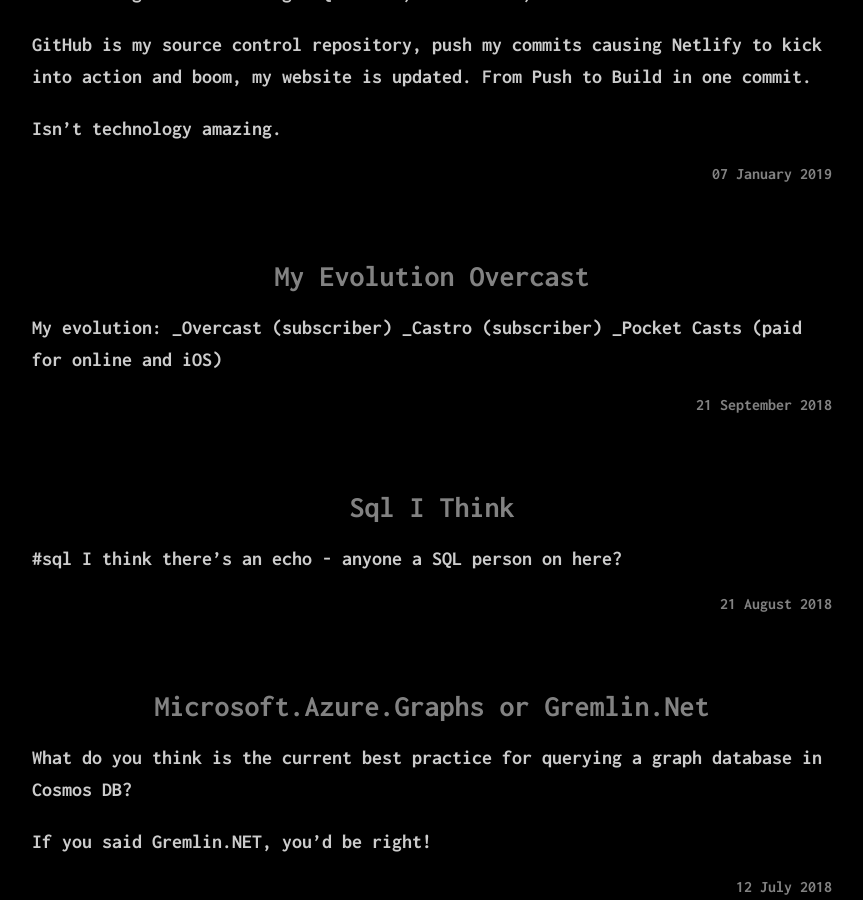
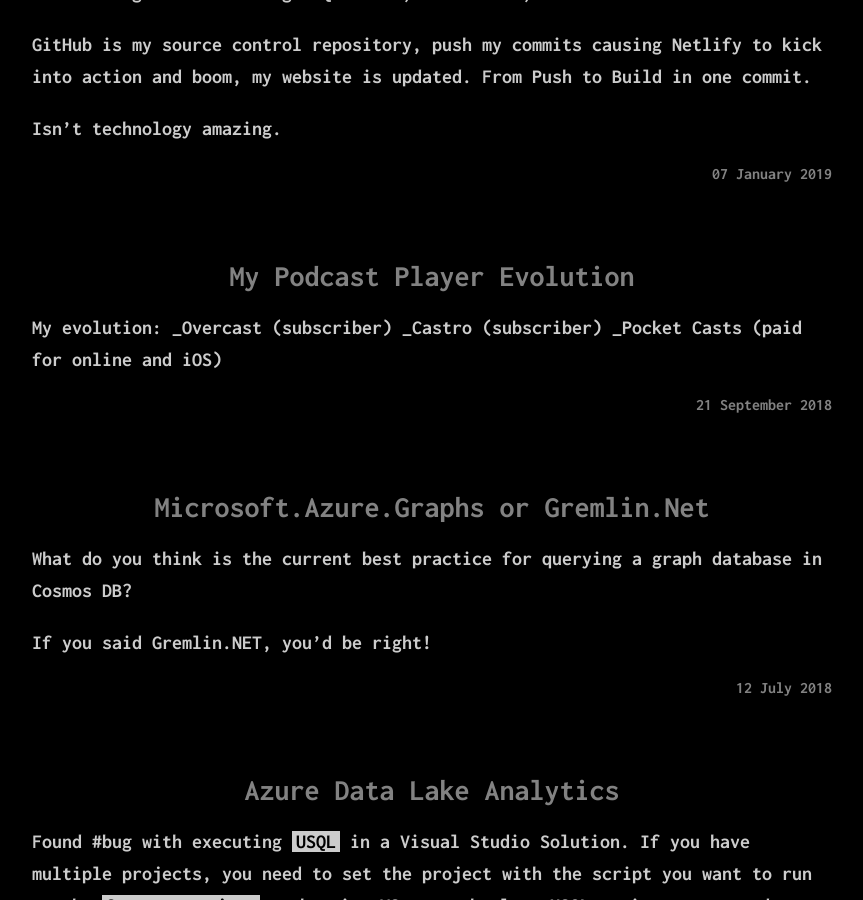
Before and after one commit to PhilStollery/philstollery.github.io, a Jekyll site: the page built from index.html, in a window 1280 px wide and 900 px high, scrolled down 349 px. Shown: the whole window, without its empty margins (208-1071 px from the left). Built offline with Jekyll 4.4.1, drawn with Linux system fonts in a browser that asks for light colours; the list of posts is cut into pages by our own code.

Commit message:
trying again

```diff
--- a/Gemfile
+++ b/Gemfile
@@ -6,3 +6,4 @@
 
 gem "jekyll"
 gem "jekyll-paginate"
+gem "github-pages"
--- a/_posts/2018-08-21-sql-i-think.md
+++ /dev/null
@@ -1,8 +0,0 @@
----
-layout: post
-microblog: false
-audio:
-date: 2018-08-21 21:41:22 +0100
-guid: /2018/08/21/sql-i-think.html
----
-#sql I think there's an echo - anyone a SQL person on here?
--- a/_posts/2018-09-21-my-evolution-overcast.md
+++ b/_posts/2018-09-21-my-evolution-overcast.md
@@ -1,5 +1,6 @@
 ---
 layout: post
+title: My Podcast Player Evolution
 microblog: false
 audio:
 date: 2018-09-21 13:35:44 +0100
```
Also changed, not shown: Gemfile.lock, 10 other files.
